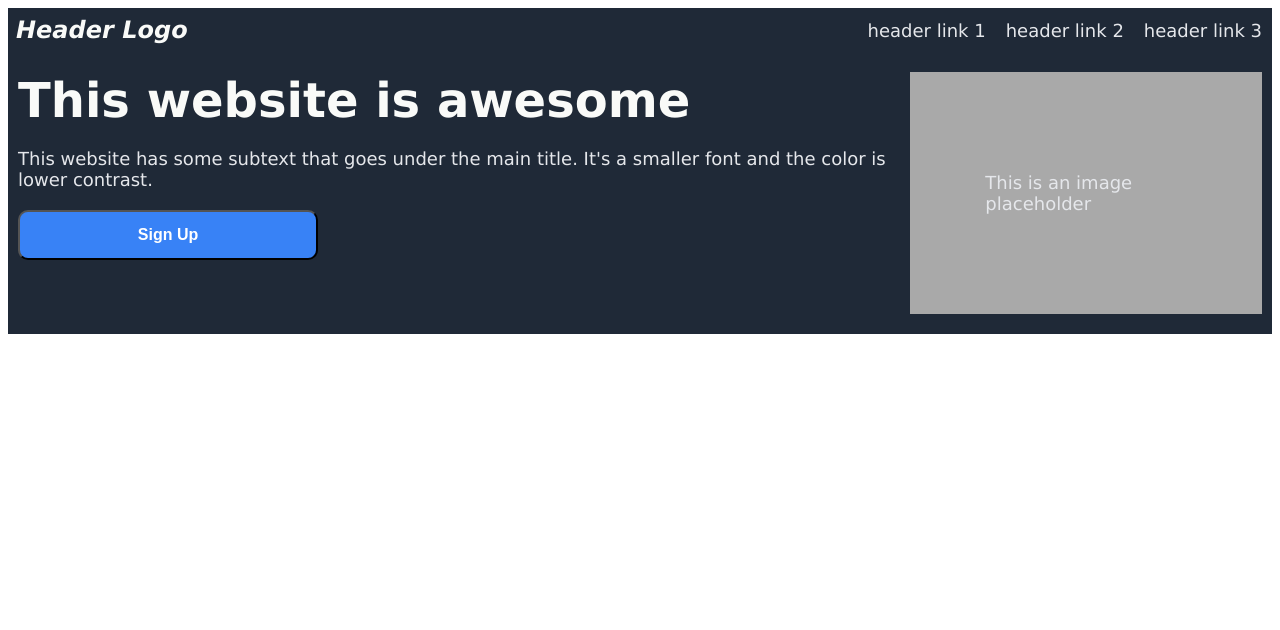
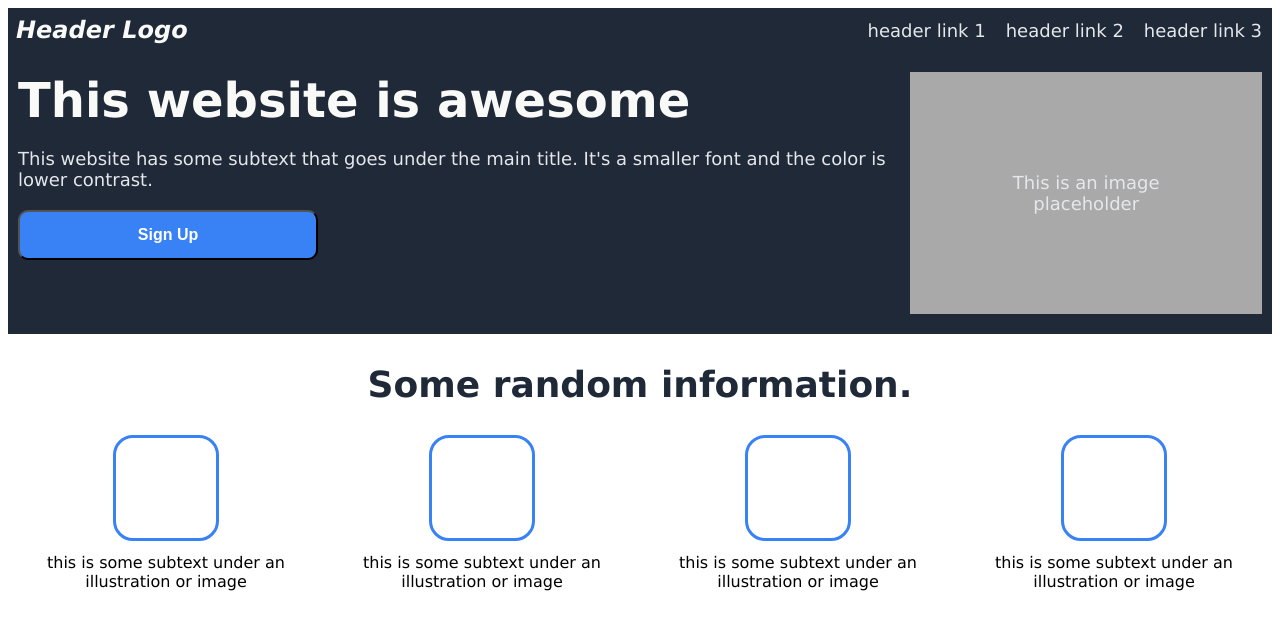
Before and after one commit to emh1194/landingpage, a plain HTML site: page index.html in a window 1280 px wide. Drawn offline with Linux system fonts and the light colour scheme.

Commit message:
create and style information section

```diff
--- a/index.html
+++ b/index.html
@@ -14,14 +14,31 @@
             <a href="" class="header-links">header link 3</a>
         </div>
         <div class="intro">
-          <div class="introRight">
+          <div>
             <h1>This website is awesome</h1>
             <p>This website has some subtext that goes under the main title. It's a smaller font and the color is lower contrast.</p>
             <button>Sign Up</button>
          </div>
-         <div class="introLeft">
+         <div>
             <div class="grayBox">This is an image placeholder</div>
          </div>
         </div>
+
+        <div class="informationBlock">
+            <h2>Some random information.</h2>
+            <div class="infocontainer">
+                <div class="info"></div>
+                <div class="info"></div>
+                <div class="info"></div>
+                <div class="info"></div>
+            </div>
+            <div class="captioncontainer">
+                <a class="caption">this is some subtext under an illustration or image</a>
+                <a class="caption">this is some subtext under an illustration or image</a>
+                <a class="caption">this is some subtext under an illustration or image</a>
+                <a class="caption">this is some subtext under an illustration or image</a>
+            </div>
+
+        </div>
     </body>
 </html>
--- a/style.css
+++ b/style.css
@@ -52,6 +52,7 @@ h1 {
     padding: 100px 75px;
     flex: 1;
     margin: 20px 10px;
+    text-align: center;
 }
 
 p {
@@ -74,3 +75,30 @@ button {
     margin: 10px;
     align-self: center;
 }
+
+h2 {
+    text-align: center;
+    font-size: 36px;
+    font-weight: bolder;
+    color: #1F2937;
+}
+
+.infocontainer {
+    display: flex;
+    justify-content: space-around;
+    margin-bottom: 12px;
+}
+
+.info {
+    border-style: solid;
+    border-color:#3882F6;
+    padding: 50px;
+    border-radius: 20px;
+}
+
+.captioncontainer {
+    display: flex;
+    text-align: center;
+    justify-content: space-around;
+
+}
```
